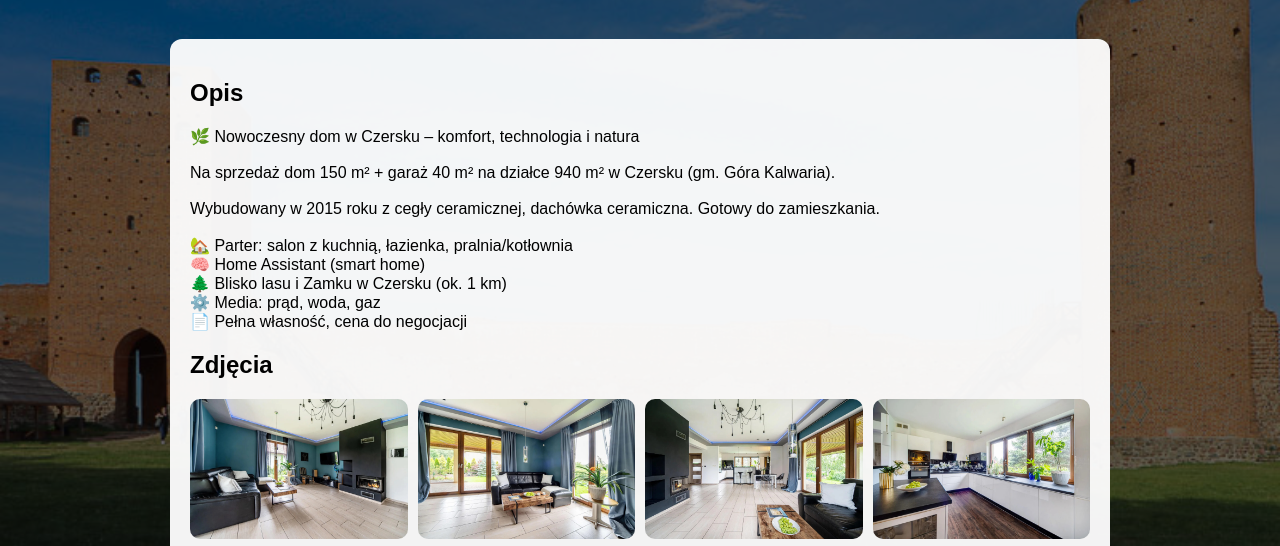
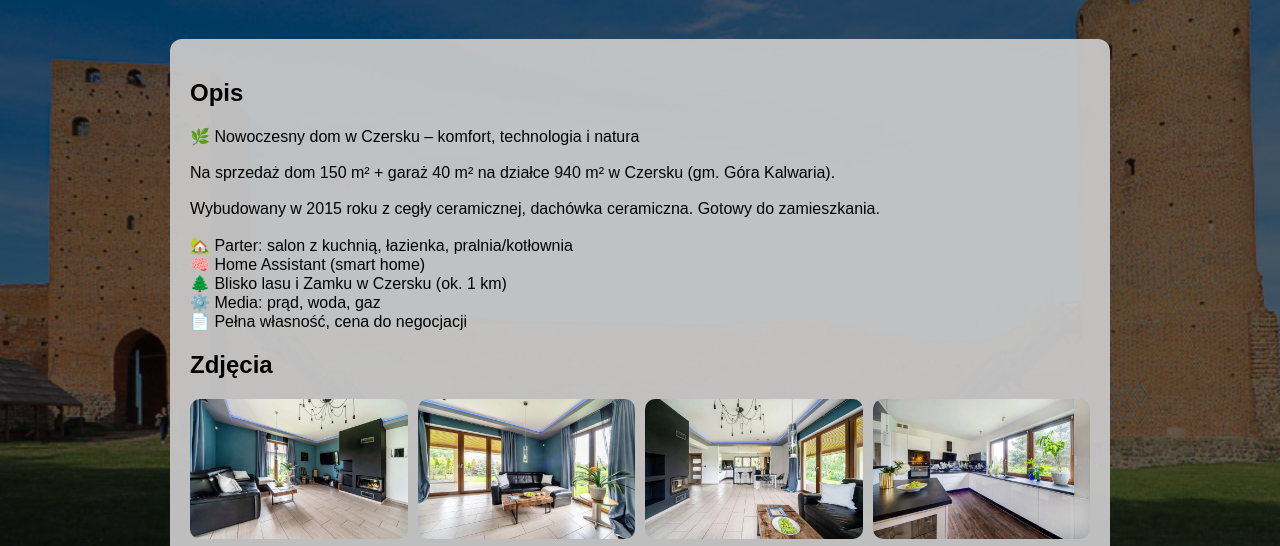
Before and after one commit to MariuszRuba/pogodna.github.io, a plain HTML site: page index.html in a window 1280 px wide. Shown: the part 183-729 px from the top of the page. Drawn offline with Linux system fonts and the light colour scheme.

Commit message:
Update index.html

```diff
--- a/index.html
+++ b/index.html
@@ -29,7 +29,7 @@ header {
 .container {
   max-width: 900px;
   margin: auto;
-  background: rgba(255,255,255,0.95);
+  background: rgba(200,200,200,0.95);
   padding: 20px;
   border-radius: 12px;
 }
```
